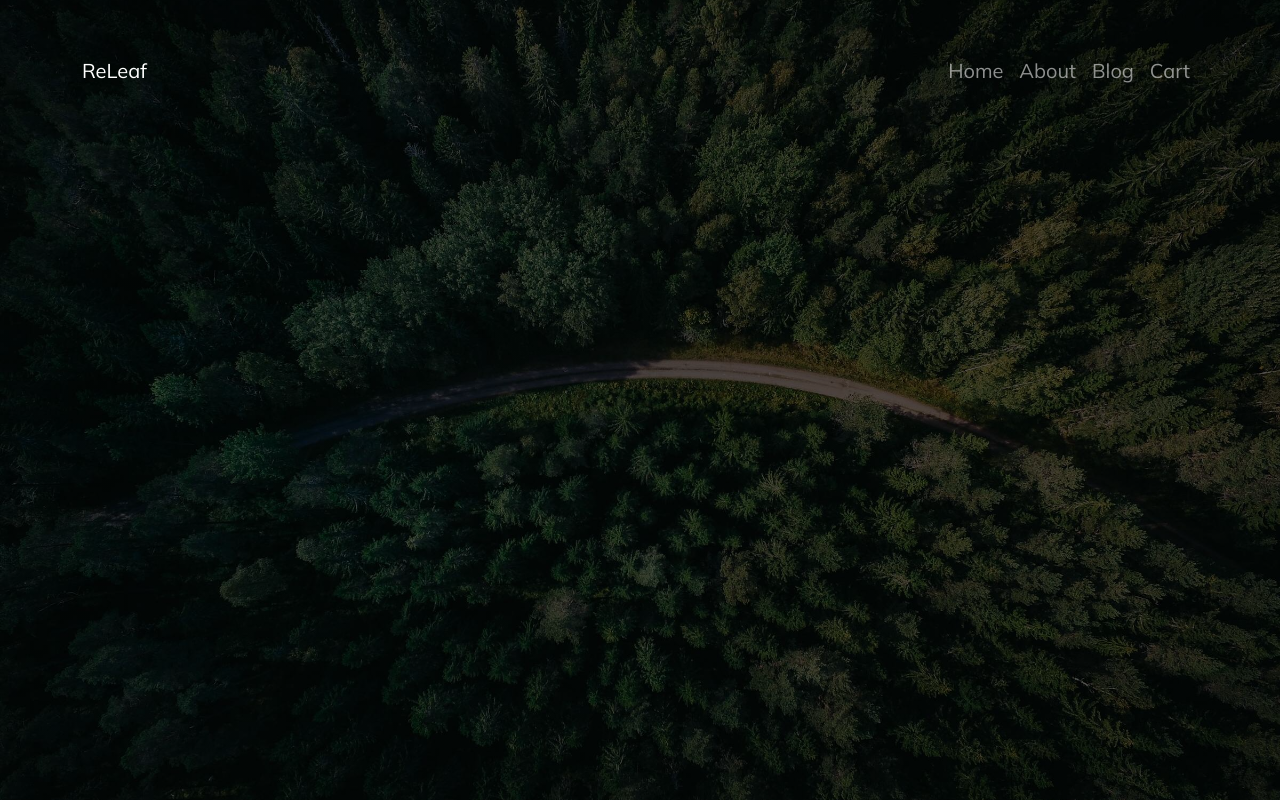
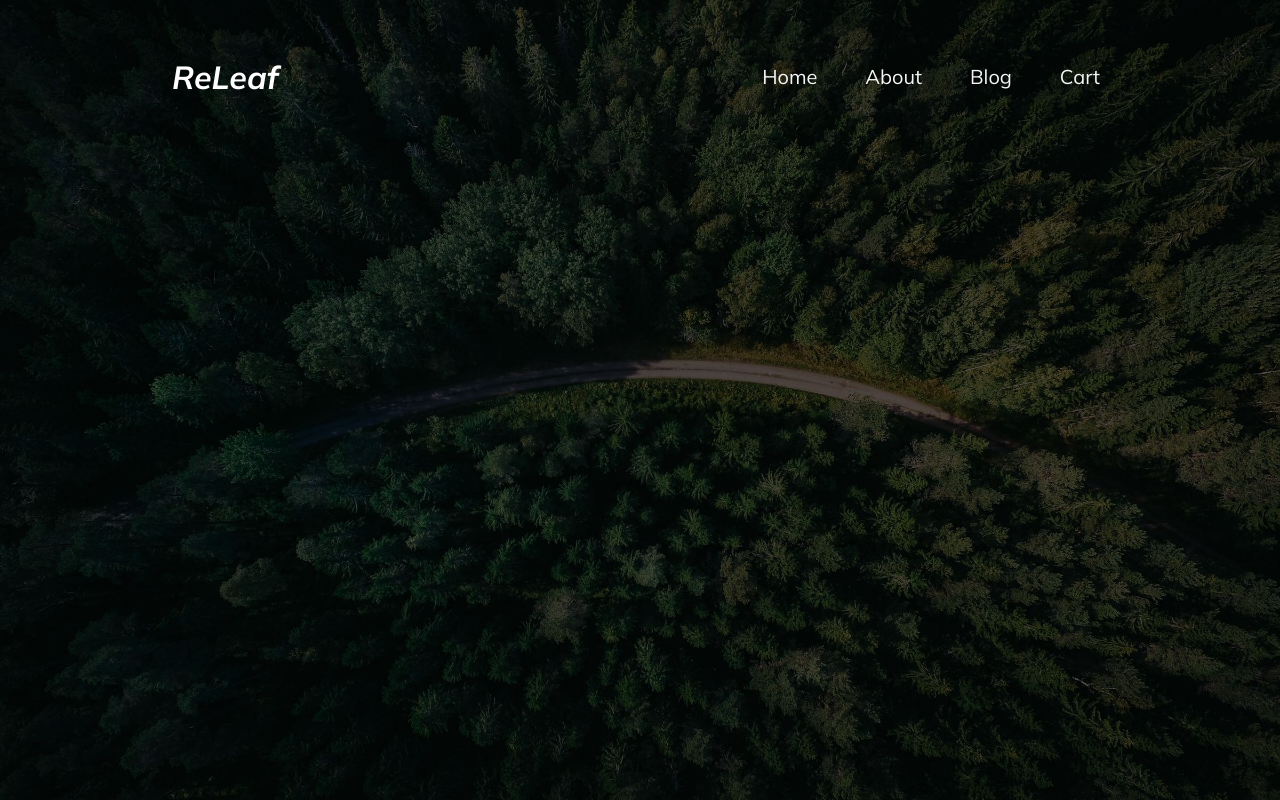
Before and after one commit to FlorinMiron98/ReLeaf, a Django app: template core/templates/core/about.html in a window 1280 px wide. Run offline with Django 3.2, Linux system fonts and the light colour scheme; the template is opened without the code that fills it, so the values that code supplies are empty.

Commit message:
Style the container wrapper

```diff
--- a/static/base.css
+++ b/static/base.css
@@ -49,3 +49,27 @@ h5,
 h6 {
   font-family: var(--font-primary);
 }
+
+.navbar .navbar-brand {
+  font-weight: bold;
+  font-size: 2rem;
+  font-style: italic;
+}
+
+.container {
+  color: var(--color-white);
+  max-width: 60rem;
+}
+
+.container .navbar-nav {
+  gap: 2rem;
+}
+
+.container .navbar-nav .nav-link {
+  color: var(--color-white);
+}
+
+.container .navbar-nav .nav-link:hover,
+.container .navbar-nav .nav-link.active {
+  border-bottom: 1px solid white;
+}
```
